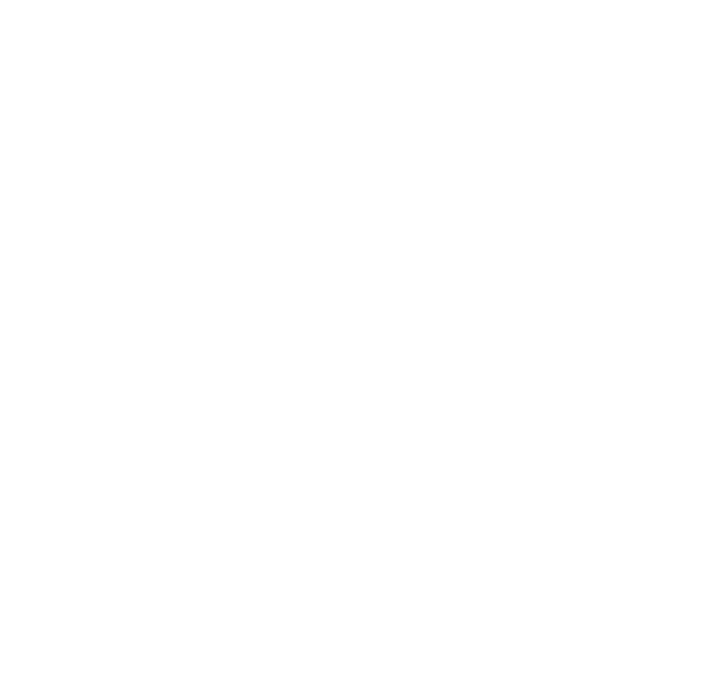
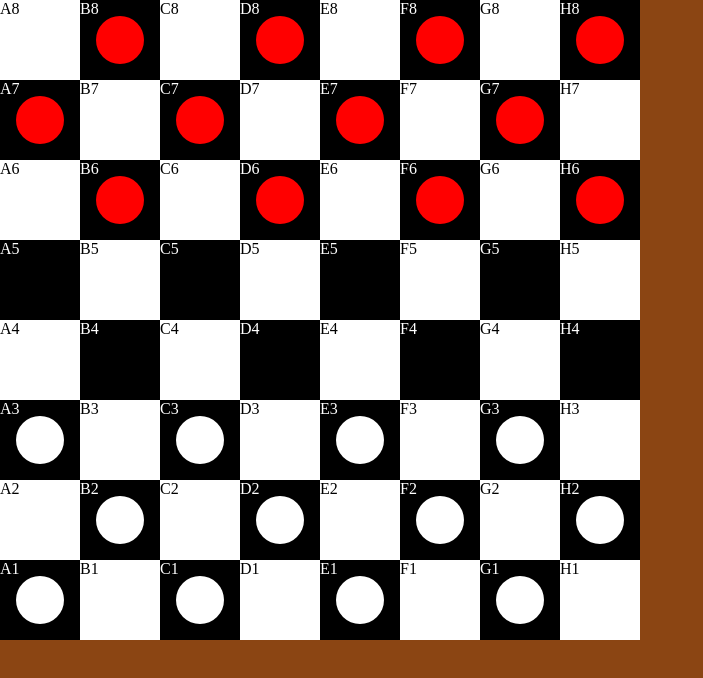
Before and after one commit to m1rroxdev/JSCheckers, a plain HTML site: page index.html in a window 1280 px wide. Shown: the whole page, without its empty margins (0-703 px from the left). Drawn offline with Linux system fonts and the light colour scheme.

Commit message:
draw desk

```diff
--- a/functions.js
+++ b/functions.js
@@ -51,3 +51,31 @@ function initGame(checkersNumber, desk) {
     }
     return desk.reverse()
 }
+
+function drawDesk(desk, width, colors) {
+    let deskDiv = document.getElementById('desk')
+    deskDiv.style.gridTemplateColumns = `repeat(${width}, 1fr)`
+
+    for (const row of desk) {
+        for (const col of row) {
+            let field = document.createElement('div')
+
+            field.classList.add('field')
+            field.style.backgroundColor = col.color === 'white' ? colors.deskWhite : colors.deskBlack
+            field.textContent = col.position
+            if(col.color === 'black'){
+                field.style.color = 'white'
+            }
+
+            if(col.checker){
+                let checker = document.createElement('div')
+
+                checker.classList.add('checker')
+                checker.style.backgroundColor = col.checker.color === 'white' ? colors.checkerWhite : colors.checkerBlack
+                field.appendChild(checker)
+            }
+
+            deskDiv.appendChild(field)
+        }
+    }
+}
--- a/index.html
+++ b/index.html
@@ -4,7 +4,34 @@
     <meta charset="UTF-8">
     <title>Title</title>
 </head>
-<body>
+<body style="background: saddlebrown">
+<style>
+    *{
+        margin: 0;
+        padding: 0;
+    }
+    .field{
+        width: 80px;
+        height: 80px;
+        border: 1px gray;
+        position: relative;
+    }
+    #desk{
+        display: grid;
+        width: fit-content;
+    }
+    .checker{
+        border: 1px blue;
+        border-radius: 50%;
+        width: 60%;
+        height: 60%;
+        position: absolute;
+        top: 50%;
+        left: 50%;
+        transform: translate(-50%, -50%);
+    }
+</style>
+<div id="desk"></div>
 <script src="functions.js"></script>
 <script src="main.js"></script>
 </body>
--- a/main.js
+++ b/main.js
@@ -1,9 +1,18 @@
 const deskSize = {width: 8, height: 8};
 
 const checkersNumber = 24
+
+const deskColors = {
+    deskWhite: 'white',
+    deskBlack: 'black',
+    checkerWhite: 'white',
+    checkerBlack: 'red'
+}
 
 const clearDesk = createDesk(deskSize);
 
 const desk = initGame(checkersNumber, clearDesk)
 
 console.log(desk)
+
+drawDesk(desk, deskSize.width, deskColors)
```
